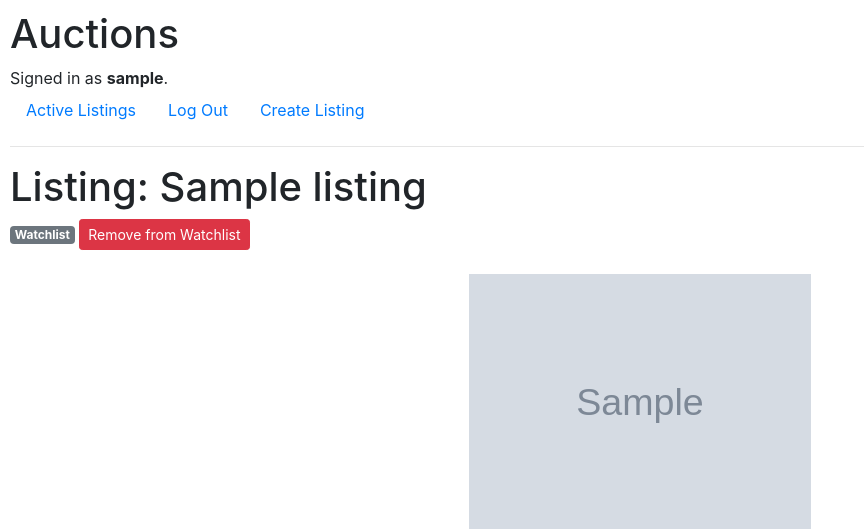
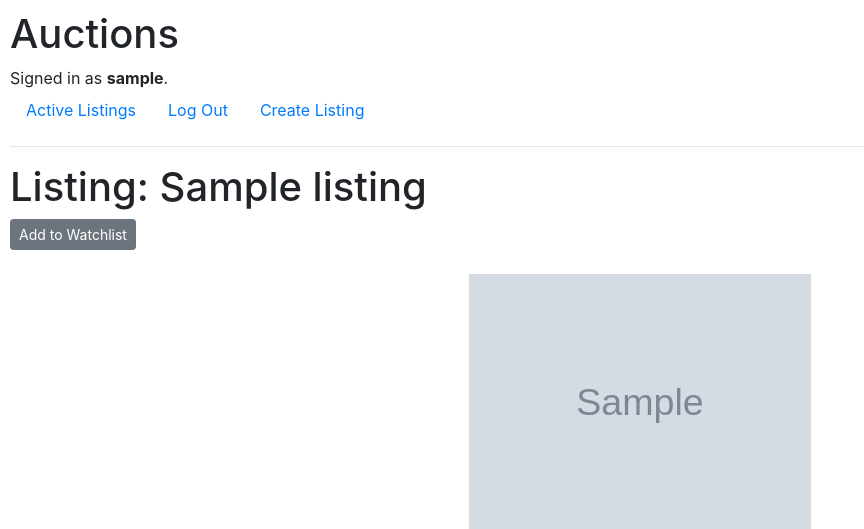
Before and after one commit to 0xharkirat/commerce, a Django app: page /1 in a window 1280 px wide. Shown: the top 529 px of the page, without its empty margins (0-864 px from the left). Run offline with Django 3.2, Linux system fonts and the light colour scheme; a user stored in the database is signed in; tables that the repository leaves empty hold one stand-in row (values such as "Sample post"); grey boxes marked "Sample" are stand-in pictures; some libraries are stand-ins or nearby versions.

Commit message:
addWatchlist route

```diff
--- a/auctions/templates/auctions/listing.html
+++ b/auctions/templates/auctions/listing.html
@@ -5,21 +5,13 @@
 
 {% if user.is_authenticated %}
 
-    <form action="{% url 'listing' listing.id %}" method="post">
+    <form action="{% url 'addWatchlist' listing.id %}" method="post">
         {% csrf_token %}
+
             <input type="hidden" value="{{ listing.id }}" name="id">
-        {% if watchlist %}
-        <span class="badge badge-secondary">Watchlist</span>
-            <input type="hidden" name="operation" value="delete">
-            <input type="submit" class="btn btn-danger btn-sm" value="Remove from Watchlist">
-        {% else %}
-
-
-            <input type="hidden" name="operation" value="add">
 
             <input type="submit" class="btn btn-secondary btn-sm" value="Add to Watchlist">
 
-    {% endif %}
 </form>
 {% endif %}
 <img class="mx-auto my-4 d-block"
--- a/auctions/urls.py
+++ b/auctions/urls.py
@@ -9,5 +9,6 @@ urlpatterns = [
     path("register", views.register, name="register"),
     path("create", views.create, name="create"),
     path("<int:listing_id>", views.listing, name="listing"),
+    path("<int:listing_id>/addWatchlist", views.addWatchlist, name="addWatchlist"),
 
 ]
--- a/auctions/views.py
+++ b/auctions/views.py
@@ -88,29 +88,23 @@ def create(request):
     return render(request, "auctions/create.html")
 
 def listing(request, listing_id):
-    user = User.objects.get(pk=request.user.id)
 
+
+        listing = Listing.objects.get(pk=listing_id)
+        # watchlist = listing.users.filter(user=user.id)
+        return render(request, "auctions/listing.html", {
+            "listing": listing,
+            # "watchlist": watchlist
+
+        })
+
+
+@login_required(login_url='/login')
+def addWatchlist(request, listing_id):
     if request.method == "POST":
 
+        user = User.objects.get(pk=request.user.id)
         listing = Listing.objects.get(pk=int(request.POST["id"]))
-
-        operation = request.POST["operation"]
-        if operation == "add":
-            watchlist = Watchlist(user = user, listing=listing)
-            watchlist.save()
-        elif operation == "delete":
-            watchlist = listing.users.filter(user=user.id)
-            watchlist.delete()
-
+        watchlist = Watchlist(user = user, listing=listing)
+        watchlist.save()
         return HttpResponseRedirect(reverse("listing", args=(listing.id,)))
-
-
-    else:
-
-        listing = Listing.objects.get(pk=listing_id)
-        watchlist = listing.users.filter(user=user.id)
-        return render(request, "auctions/listing.html", {
-            "listing": listing,
-            "watchlist": watchlist
-
-        })
```
